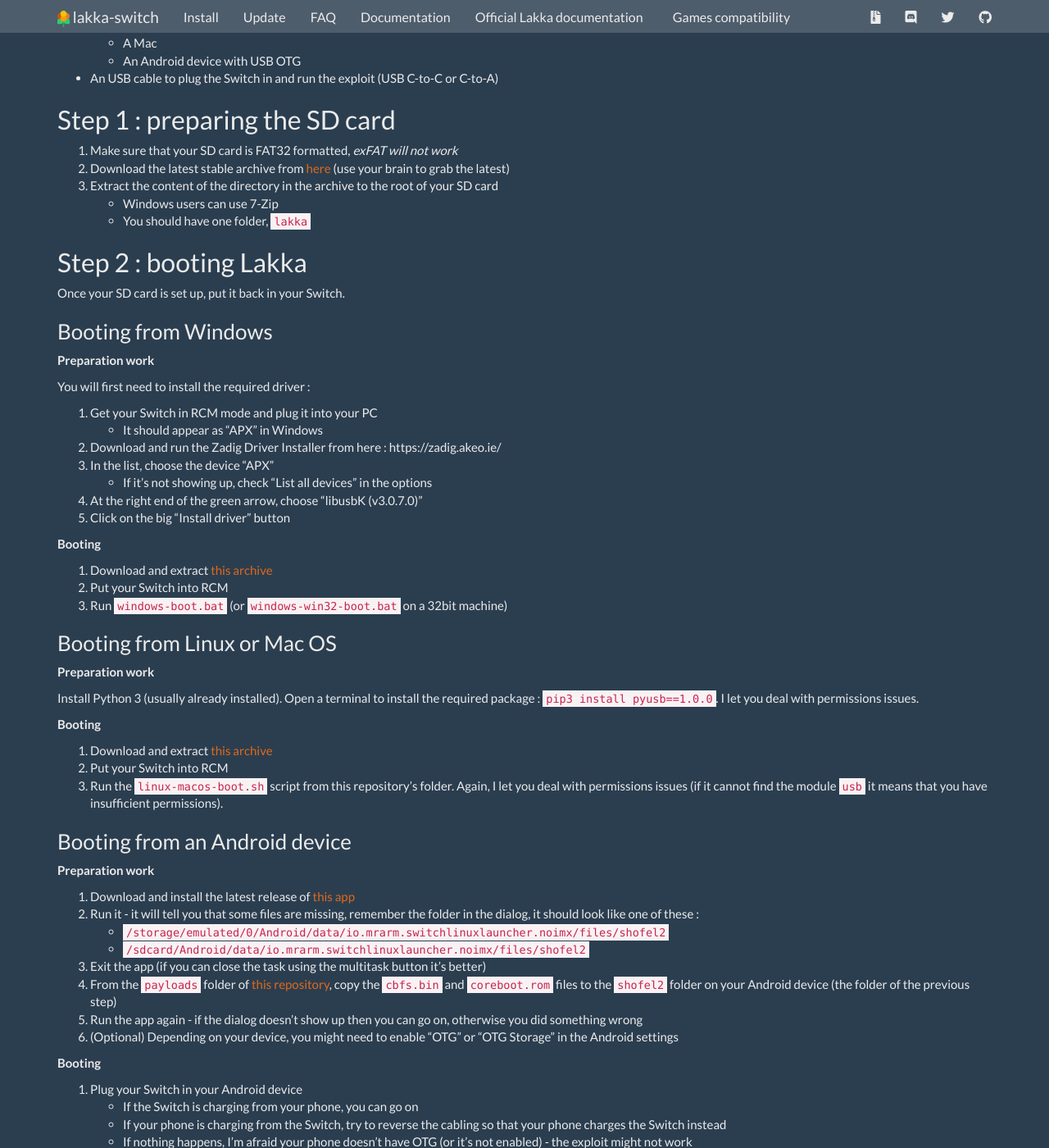
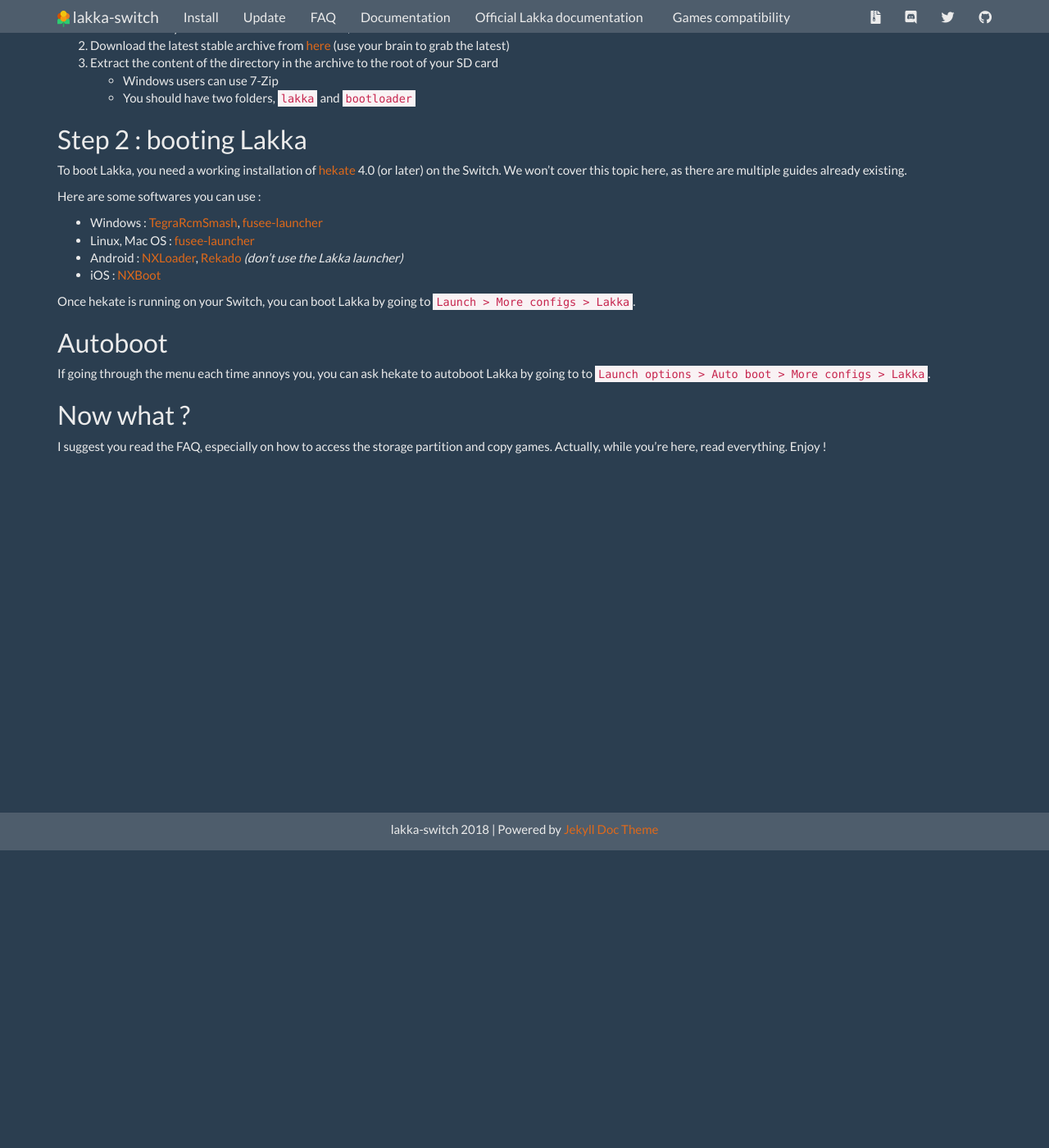
Before and after one commit to lakka-switch/documentation, a Jekyll site: the page built from installation.md, in a window 1280 px wide and 1400 px high, scrolled down 363 px. Shown: the whole window at 82% size. Built offline with Jekyll 4.4.1, drawn with Linux system fonts in a browser that asks for light colours; nearby versions of some CDN libraries; some of the changed text lies outside the part shown.

Commit message:
Update installation.md

```diff
--- a/installation.md
+++ b/installation.md
@@ -7,15 +7,8 @@
 
 ## Step 0 : what you need
 
-* A first generation Switch
-* A spare SD card of at least 2Gb, formatted in FAT32
-* A way to put your Switch into RCM [(see this guide)](https://xghostboyx.github.io/RCM-Guide/)
-* A host PC to setup the SD card
-* A way to run the exploit :
-    * A PC on Windows or Linux
-    * A Mac
-    * An Android device with USB OTG
-* An USB cable to plug the Switch in and run the exploit (USB C-to-C or C-to-A)
+* A fusée gelée vulnerable Switch
+* A SD card of at least 2Gb, formatted in FAT32
 
 ## Step 1 : preparing the SD card
 
@@ -23,65 +16,23 @@
 1. Download the latest stable archive from [here]({% include download_link.html %}) (use your brain to grab the latest)
 2. Extract the content of the directory in the archive to the root of your SD card
     * Windows users can use 7-Zip
-    * You should have one folder, `lakka`
+    * You should have two folders, `lakka` and `bootloader`
 
 ## Step 2 : booting Lakka
 
-Once your SD card is set up, put it back in your Switch.
+To boot Lakka, you need a working installation of [hekate](https://github.com/CTCaer/hekate/releases) 4.0 (or later) on the Switch. We won't cover this topic here, as there are multiple guides already existing.
 
-### Booting from Windows
+Here are some softwares you can use :
+  * Windows : [TegraRcmSmash](https://github.com/rajkosto/TegraRcmSmash), [fusee-launcher](https://github.com/Cease-and-DeSwitch/fusee-launcher)
+  * Linux, Mac OS : [fusee-launcher](https://github.com/Cease-and-DeSwitch/fusee-launcher)
+  * Android : [NXLoader](https://github.com/DavidBuchanan314/NXLoader/releases), [Rekado](https://github.com/MenosGrante/Rekado) _(don't use the Lakka launcher)_
+  * iOS : [NXBoot](https://mologie.github.io/nxboot/)
 
-**Preparation work**
+Once hekate is running on your Switch, you can boot Lakka by going to `Launch > More configs > Lakka`.
 
-You will first need to install the required driver :
+## Autoboot
 
-1. Get your Switch in RCM mode and plug it into your PC
-    * It should appear as "APX" in Windows
-2. Download and run the Zadig Driver Installer from here : https://zadig.akeo.ie/
-3. In the list, choose the device "APX"
-    * If it's not showing up, check "List all devices" in the options
-4. At the right end of the green arrow, choose "libusbK (v3.0.7.0)"
-5. Click on the big "Install driver" button
-
-**Booting**
-
-1. Download and extract [this archive](https://github.com/lakka-switch/boot-scripts/archive/master.zip)
-2. Put your Switch into RCM
-3. Run `windows-boot.bat` (or `windows-win32-boot.bat` on a 32bit machine)
-
-### Booting from Linux or Mac OS
-
-**Preparation work**
-
-Install Python 3 (usually already installed). Open a terminal to install the required package : `pip3 install pyusb==1.0.0`. I let you deal with permissions issues.
-
-**Booting**
-
-1. Download and extract [this archive](https://github.com/lakka-switch/boot-scripts/archive/master.zip)
-2. Put your Switch into RCM
-3. Run the `linux-macos-boot.sh` script from this repository's folder. Again, I let you deal with permissions issues (if it cannot find the module `usb` it means that you have insufficient permissions).
-
-### Booting from an Android device
-
-**Preparation work**
-
-1. Download and install the latest release of [this app](https://github.com/lakka-switch/switch_linux_launcher/releases/latest)
-2. Run it - it will tell you that some files are missing, remember the folder in the dialog, it should look like one of these :
-    * `/storage/emulated/0/Android/data/io.mrarm.switchlinuxlauncher.noimx/files/shofel2`
-    * `/sdcard/Android/data/io.mrarm.switchlinuxlauncher.noimx/files/shofel2`
-4. Exit the app (if you can close the task using the multitask button it's better)
-5. From the `payloads` folder of [this repository](https://github.com/lakka-switch/boot-scripts), copy the `cbfs.bin` and `coreboot.rom` files to the `shofel2` folder on your Android device (the folder of the previous step)
-6. Run the app again - if the dialog doesn't show up then you can go on, otherwise you did something wrong
-7. (Optional) Depending on your device, you might need to enable "OTG" or "OTG Storage" in the Android settings
-
-**Booting**
-
-1. Plug your Switch in your Android device
-    * If the Switch is charging from your phone, you can go on
-    * If your phone is charging from the Switch, try to reverse the cabling so that your phone charges the Switch instead
-    * If nothing happens, I'm afraid your phone doesn't have OTG (or it's not enabled) - the exploit might not work
-2. Put your Switch in RCM mode
-3. Done !
+If going through the menu each time annoys you, you can ask hekate to autoboot Lakka by going to to `Launch options > Auto boot > More configs > Lakka`.
 
 ## Now what ?
 
```
